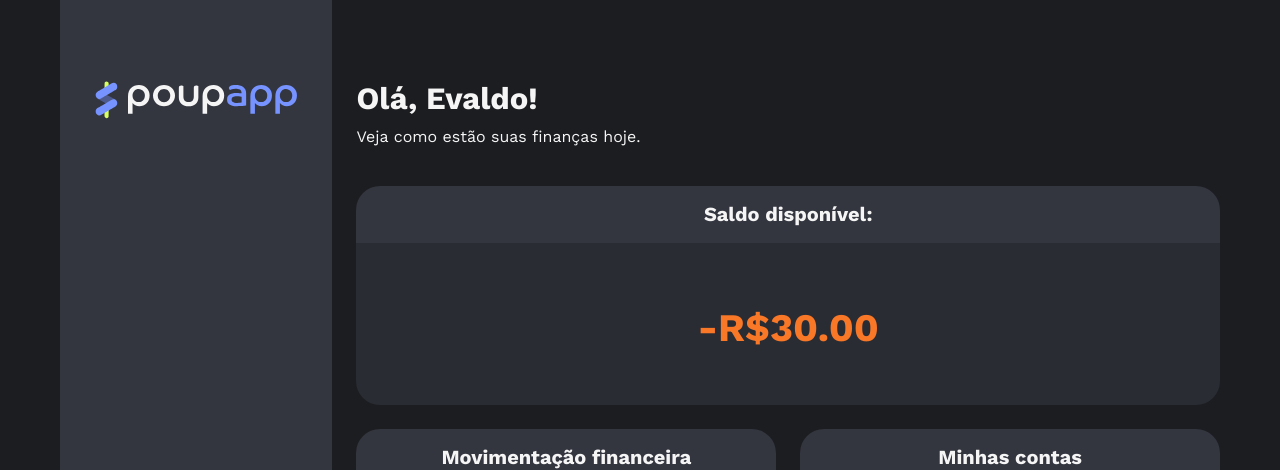
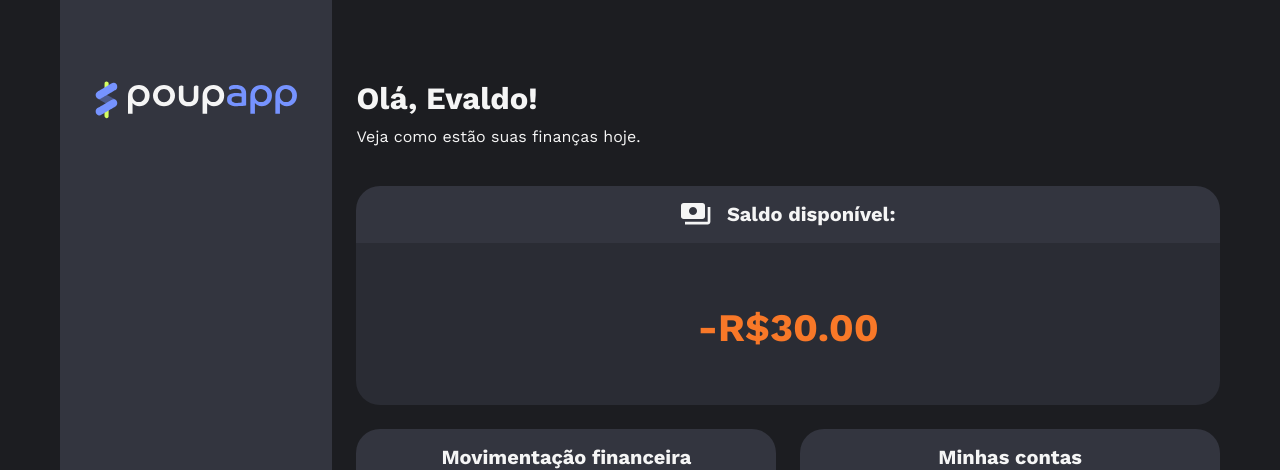
Before and after one commit to feliven/angular-19-poupapp, an Angular app: page / in a window 1280 px wide. Shown: the top 470 px of the page. Built offline with nearby package versions, Linux system fonts and the light colour scheme.

Commit message:
saldo, transações e contas refatorados usando card como base

```diff
--- a/src/app/area-financeira/compartilhados/card/card.component.css
+++ b/src/app/area-financeira/compartilhados/card/card.component.css
@@ -4,6 +4,10 @@
   padding: 1rem;
   font-weight: 700;
   text-align: center;
+  display: flex;
+  justify-content: center;
+  align-items: center;
+  gap: 1rem;
 }
 
 .corpo-card {
--- a/src/app/area-financeira/contas/contas.component.css
+++ b/src/app/area-financeira/contas/contas.component.css
@@ -1,17 +1,3 @@
-.titulo-wrapper {
-  border-radius: 1.5rem 1.5rem 0rem 0rem;
-  background: var(--cabecalho-componentes);
-  padding: 1rem;
-  font-weight: 700;
-  text-align: center;
-}
-
-.corpo-card {
-  border-radius: 0rem 0rem 1.5rem 1.5rem;
-  background: var(--fundo-componentes);
-  padding: 2rem 1rem 1.5rem;
-}
-
 .contas-e-botao {
   display: flex;
   flex-direction: column;
--- a/src/app/area-financeira/contas/contas.component.html
+++ b/src/app/area-financeira/contas/contas.component.html
@@ -1,9 +1,6 @@
-<section class="contas-card">
-  <div class="titulo-wrapper">
-    <h2 class="texto-lg">Minhas contas</h2>
-  </div>
+<app-card class="corpo-card">
+  <h2 card-titulo class="texto-lg">Minhas contas</h2>
 
-  <div class="corpo-card">
   <div class="contas-e-botao">
     <ul>
       @for (conta of contas(); track conta.nome) {
@@ -20,5 +17,4 @@
       Adicionar conta
     </app-botao>
   </div>
-  </div>
-</section>
+</app-card>
--- a/src/app/area-financeira/saldo/saldo.component.css
+++ b/src/app/area-financeira/saldo/saldo.component.css
@@ -1,17 +1,3 @@
-.titulo-wrapper {
-  border-radius: 1.5rem 1.5rem 0rem 0rem;
-  background: var(--cabecalho-componentes);
-  padding: 1rem;
-  font-weight: 700;
-  text-align: center;
-}
-
-.corpo-card {
-  border-radius: 0rem 0rem 1.5rem 1.5rem;
-  background: var(--fundo-componentes);
-  padding: 2rem 1rem 1.5rem;
-}
-
 .valor {
   padding: 1.8rem 0;
   color: var(--violeta-destaque);
--- a/src/app/area-financeira/saldo/saldo.component.html
+++ b/src/app/area-financeira/saldo/saldo.component.html
@@ -1,9 +1,7 @@
-<section class="saldo-card">
-  <div class="titulo-wrapper">
-    <h2 class="texto-lg">Saldo disponível:</h2>
-  </div>
+<app-card>
+  <img card-titulo src="icones/transacao.svg" alt="" />
+  <h2 card-titulo class="texto-lg">Saldo disponível:</h2>
 
-  <div class="corpo-card">
   <span
     class="valor texto-xxxl"
     [appDestaqueValorNumerico]="saldo()"
@@ -11,5 +9,4 @@
   >
     {{ saldo() | currency : "BRL" }}
   </span>
-  </div>
-</section>
+</app-card>
--- a/src/app/area-financeira/saldo/saldo.component.ts
+++ b/src/app/area-financeira/saldo/saldo.component.ts
@@ -2,10 +2,11 @@
 import { Component, input } from '@angular/core';
 
 import { DestaqueValorNumericoDirective } from '../../compartilhados/destaque-valor-numerico.directive';
+import { CardComponent } from '../compartilhados/card/card.component';
 
 @Component({
   selector: 'app-saldo',
-  imports: [CurrencyPipe, DestaqueValorNumericoDirective],
+  imports: [CurrencyPipe, DestaqueValorNumericoDirective, CardComponent],
   templateUrl: './saldo.component.html',
   styleUrl: './saldo.component.css',
 })
--- a/src/app/area-financeira/transacoes/transacoes.component.css
+++ b/src/app/area-financeira/transacoes/transacoes.component.css
@@ -1,17 +1,3 @@
-.titulo-wrapper {
-  border-radius: 1.5rem 1.5rem 0rem 0rem;
-  background: var(--cabecalho-componentes);
-  padding: 1rem;
-  font-weight: 700;
-  text-align: center;
-}
-
-.corpo-card {
-  border-radius: 0rem 0rem 1.5rem 1.5rem;
-  background: var(--fundo-componentes);
-  padding: 2rem 1rem 1.5rem;
-}
-
 .transacoes-e-botao {
   display: flex;
   flex-direction: column;
--- a/src/app/area-financeira/transacoes/transacoes.component.html
+++ b/src/app/area-financeira/transacoes/transacoes.component.html
@@ -1,9 +1,5 @@
-<section class="transacoes-card">
-  <div class="titulo-wrapper">
-    <h2 class="texto-lg">Movimentação financeira</h2>
-  </div>
-
-  <div class="corpo-card">
+<app-card>
+  <h2 card-titulo class="texto-lg">Movimentação financeira</h2>
   <div class="transacoes-e-botao">
     <ul>
       @for (transacao of transacoes(); track transacao.id) {
@@ -20,5 +16,4 @@
       Adicionar transação
     </app-botao>
   </div>
-  </div>
-</section>
+</app-card>
```
Also changed, not shown: src/app/area-financeira/contas/contas.component.ts (+5 -4 lines), src/app/area-financeira/transacoes/transacoes.component.ts (+5 -4 lines), public/icones/transacao.svg (added). Lines whose indentation alone changed are shown as unchanged.
